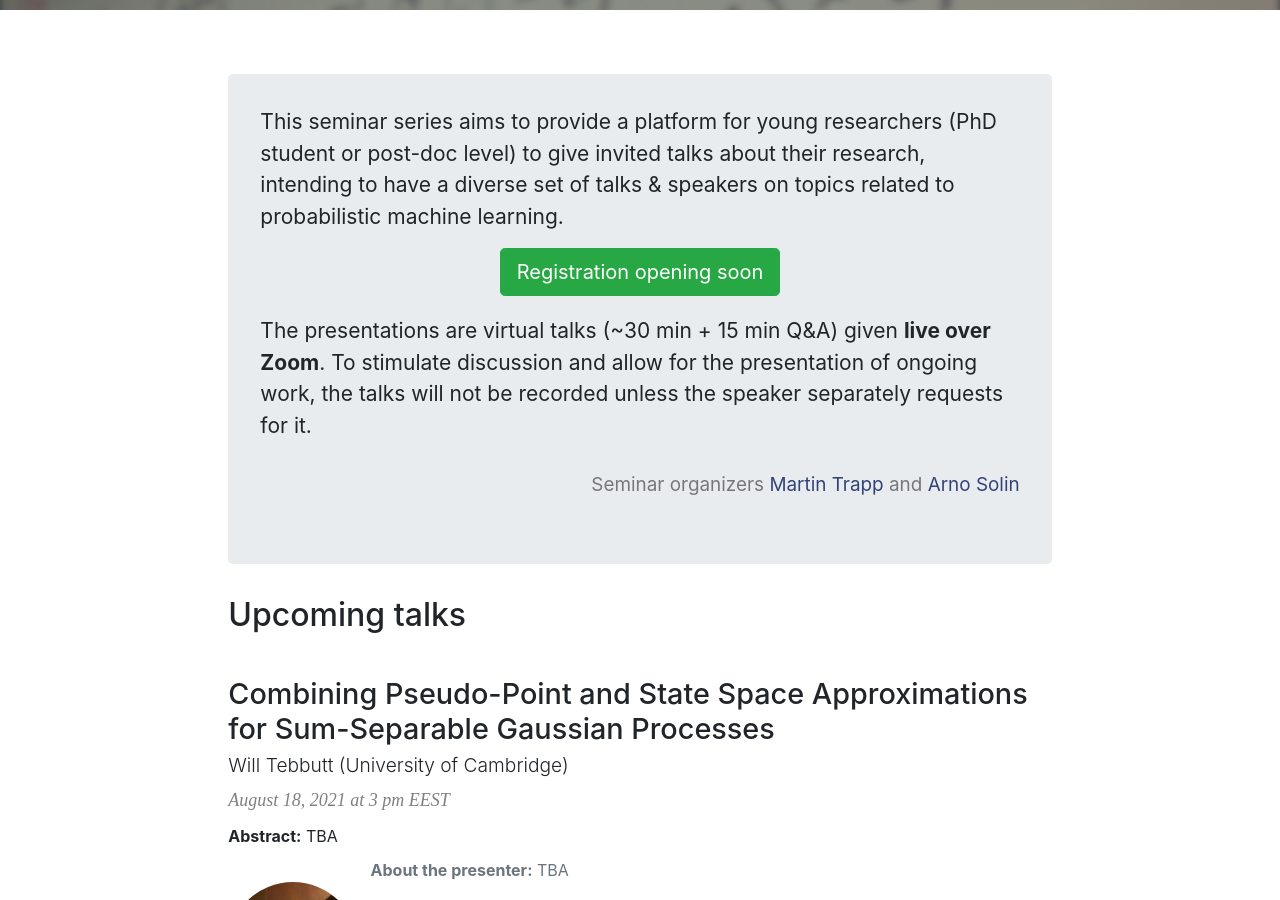
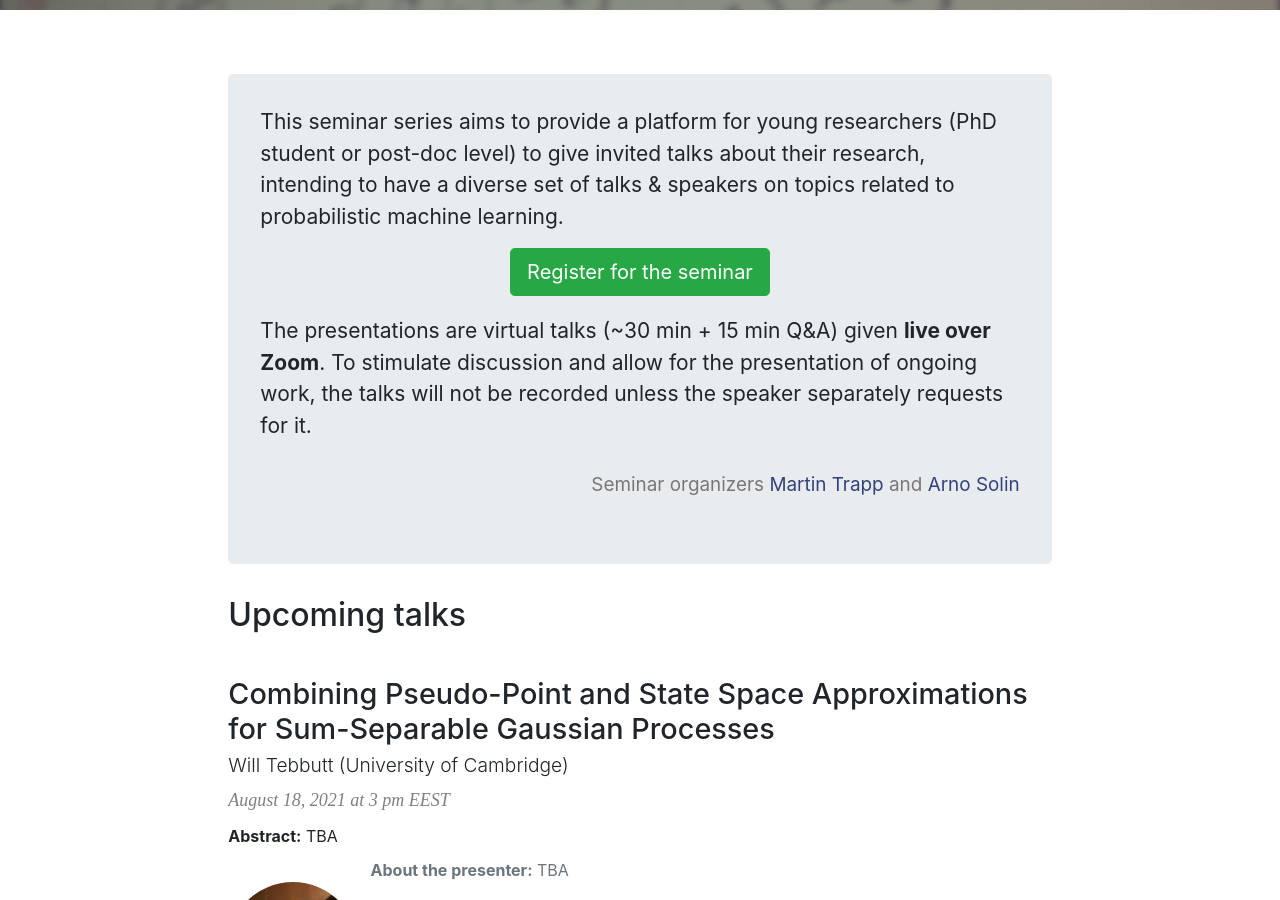
Before and after one commit to AaltoML/apml, a Jekyll site: the page built from index.html, in a window 1280 px wide and 900 px high, scrolled down 356 px. Built offline with Jekyll 4.4.1, drawn with Linux system fonts in a browser that asks for light colours; some of the changed lines change nothing that is shown.

Commit message:
Added link to Google Forms

```diff
--- a/_config.yml
+++ b/_config.yml
@@ -17,7 +17,7 @@
 
 information: This seminar series aims to provide a platform for young researchers (PhD student or post-doc level) to give invited talks about their research, intending to have a diverse set of talks & speakers on topics related to probabilistic machine learning.
 
-registration-deactivated: "link here, remove deactivated"
+registration: "https://forms.gle/6fpcokHAwArPEraS6"
 
 details: The presentations are virtual talks (~30 min + 15 min Q&A) given **live over Zoom**. To stimulate discussion and allow for the presentation of ongoing work, the talks will not be recorded unless the speaker separately requests for it.
 
```
